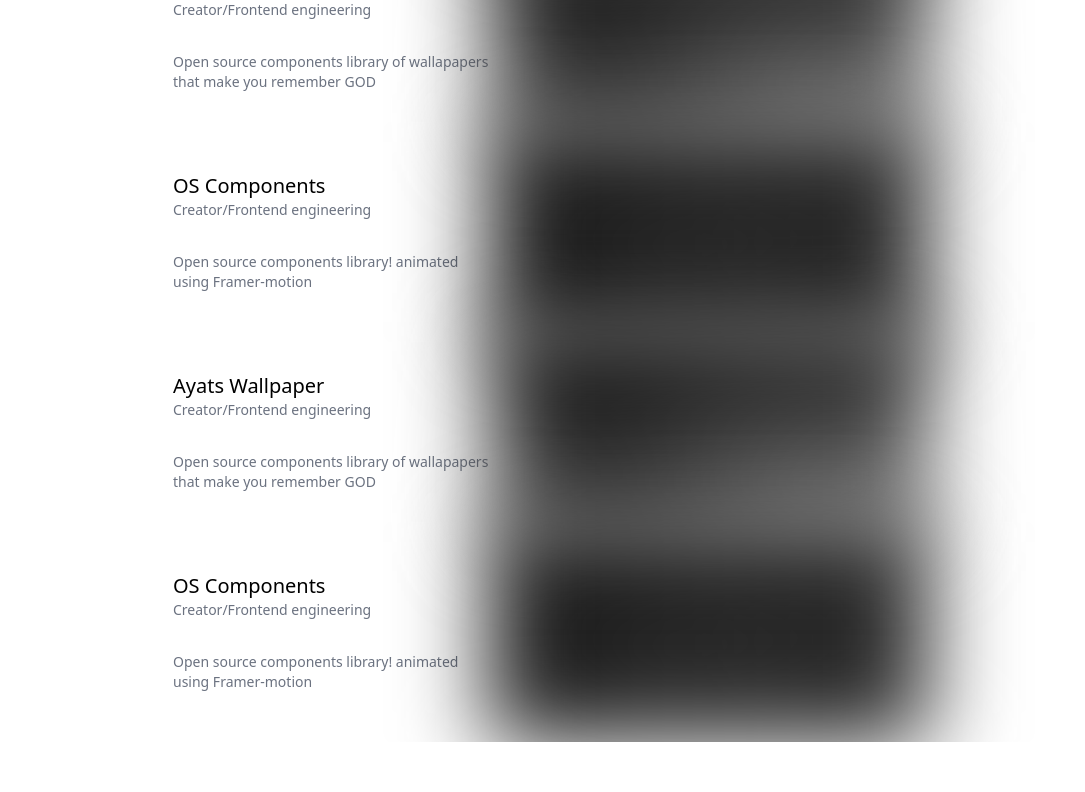
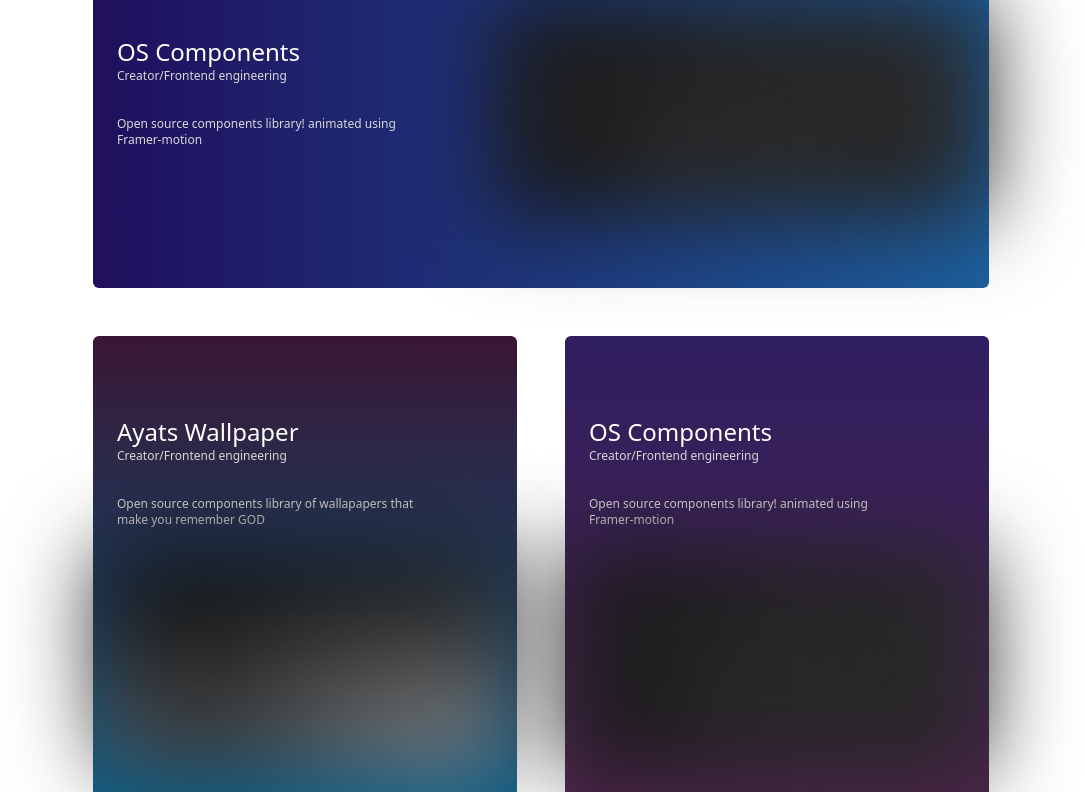
Before and after one commit to omarouhra/omarcode.me, a Next.js app: page / in a window 1280 px wide. Shown: the part 808-1600 px from the top of the page, without its empty margins (99-1184 px from the left). Before the commit the page ends 1550 px from the top, so only its background shows below. Built offline with nearby package versions, Linux system fonts and the light colour scheme.

Commit message:
feat: project section

```diff
--- /dev/null
+++ b/src/components/ProjectCard.tsx
@@ -0,0 +1,48 @@
+import { StaticImageData } from "next/image";
+import React from "react";
+import CustomImage from "./CustomImage";
+
+type TProject = {
+  title: string;
+  image: StaticImageData;
+  role: string;
+  description: string;
+  color: string;
+  fullwidth?: boolean;
+};
+function ProjectCard({
+  title,
+  image,
+  role,
+  description,
+  color,
+  fullwidth,
+}: TProject) {
+  return (
+    <div
+      className={`  flex flex-col items-start justify-start space-y-8 rounded-md ${color}  ${
+        fullwidth
+          ? "$ mb-12  mt-12 bg-gradient-to-r py-20 px-6 md:flex-row md:items-center md:justify-between "
+          : "bg-gradient-to-b py-20 px-6 md:w-1/2"
+      }
+      `}
+    >
+      <div>
+        <h2 className="text-xl md:text-2xl text-white">{title}</h2>
+        <p className="mb-8 text-xs font-extralight text-[#D9D9D9]">{role}</p>
+        <p className="max-w-[300px] text-xs font-extralight text-[#D9D9D9]">
+          {description}
+        </p>
+      </div>
+      <div
+        className={`md: relative h-[200px] w-full rounded-md ${
+          fullwidth ? "md:w-[450px]" : "h-[200px] w-[400px]"
+        }`}
+      >
+        <CustomImage imgSrc={image} alt={title} className='rounded-md' />
+      </div>
+    </div>
+  );
+}
+
+export default ProjectCard;
--- a/src/components/Title.tsx
+++ b/src/components/Title.tsx
@@ -10,7 +10,7 @@ type TTitle = {
 function Title({ title, label, href }: TTitle) {
   return (
     <div>
-      <p className="text-2xl md:text-3xl mb-3">{title}</p>
+      <p className="text-xl md:text-2xl mb-3">{title}</p>
       {href && (
         <Link
           className=" dark:text-brand_gray/60 dark:hover:text-white duration-200 text-sm md:text-base"
--- a/src/data/projects.js
+++ b/src/data/projects.js
@@ -6,6 +6,7 @@ export const PROJECTS = [
     role: "Creator/Frontend engineering",
     description: "Open source components library! animated using Framer-motion",
     image: os,
+    color: "from-[#200F5D] to-[#1B5F9E]",
   },
   {
     title: "Ayats Wallpaper",
@@ -13,12 +14,14 @@ export const PROJECTS = [
     description:
       "Open source components library of wallapapers that make you remember GOD",
     image: ayats,
+    color: "from-[#391633] to-[#04638D]",
   },
   {
     title: "OS Components",
     role: "Creator/Frontend engineering",
     description: "Open source components library! animated using Framer-motion",
     image: os,
+    color: "from-[#2F1E60] to-[#4F2547]",
   },
   {
     title: "Ayats Wallpaper",
@@ -26,11 +29,6 @@ export const PROJECTS = [
     description:
       "Open source components library of wallapapers that make you remember GOD",
     image: ayats,
-  },
-  {
-    title: "OS Components",
-    role: "Creator/Frontend engineering",
-    description: "Open source components library! animated using Framer-motion",
-    image: os,
+    color: "from-[#5A36C9] to-[#EB9F58]",
   },
 ];
--- a/src/pages/_app.tsx
+++ b/src/pages/_app.tsx
@@ -11,7 +11,7 @@ function MyApp({ Component, pageProps }: AppProps) {
   const { pathname } = useRouter();
   return (
     <ThemeProvider defaultTheme="system" attribute="class">
-      <div className="h-screen w-full bg-white dark:bg-gradient-to-r  dark:from-brand_purple_dark  dark:to-brand_purple">
+      <div className="h-full w-full bg-white dark:bg-gradient-to-r  dark:from-brand_purple_dark  dark:to-brand_purple">
         <Navbar />
         <AnimatePresence mode="wait">
           <AnimateContainer key={pathname}>
--- a/src/pages/index.tsx
+++ b/src/pages/index.tsx
@@ -6,30 +6,53 @@ import type { NextPage } from "next";
 import { PROJECTS } from "@/data/projects";
 import MaxWidth from "@/components/MaxWidth";
 import CustomImage from "@/components/CustomImage";
+import ProjectCard from "@/components/ProjectCard";
 
 const Home: NextPage = () => {
   return (
     <MaxWidth>
       <Hero />
-      <div>
-        {PROJECTS.map((project, index) => (
-          <div
-            key={index}
-            className={` flex items-center justify-center space-x-4`}
-          >
-            <div>
-              <h2 className="text-xl md:text-xl ">{project.title}</h2>
-              <p className="mb-8 text-sm text-gray-500">{project.role}</p>
-              <p className="max-w-xs text-sm text-gray-500">
-                {project.description}
-              </p>
-            </div>
-            <div className="relative h-[200px] w-[400px]">
-              <CustomImage imgSrc={project.image} alt={project.title} />
-            </div>
-          </div>
-        ))}
-      </div>
+      <Container>
+        <Title
+          title="Featured projects"
+          label="See More projects >"
+          href="/work"
+        />
+
+        <ProjectCard
+          title={PROJECTS[0].title}
+          color={PROJECTS[0].color}
+          fullwidth
+          image={PROJECTS[0].image}
+          role={PROJECTS[0].role}
+          description={PROJECTS[0].description}
+        />
+
+        <div className="flex flex-col space-y-12 md:flex-row md:justify-between md:space-x-12 md:space-y-0">
+          <ProjectCard
+            title={PROJECTS[1].title}
+            color={PROJECTS[1].color}
+            image={PROJECTS[1].image}
+            role={PROJECTS[1].role}
+            description={PROJECTS[1].description}
+          />
+          <ProjectCard
+            title={PROJECTS[2].title}
+            color={PROJECTS[2].color}
+            image={PROJECTS[2].image}
+            role={PROJECTS[2].role}
+            description={PROJECTS[2].description}
+          />
+        </div>
+        <ProjectCard
+          title={PROJECTS[0].title}
+          color={PROJECTS[0].color}
+          fullwidth
+          image={PROJECTS[0].image}
+          role={PROJECTS[0].role}
+          description={PROJECTS[0].description}
+        />
+      </Container>
     </MaxWidth>
   );
 };
```
